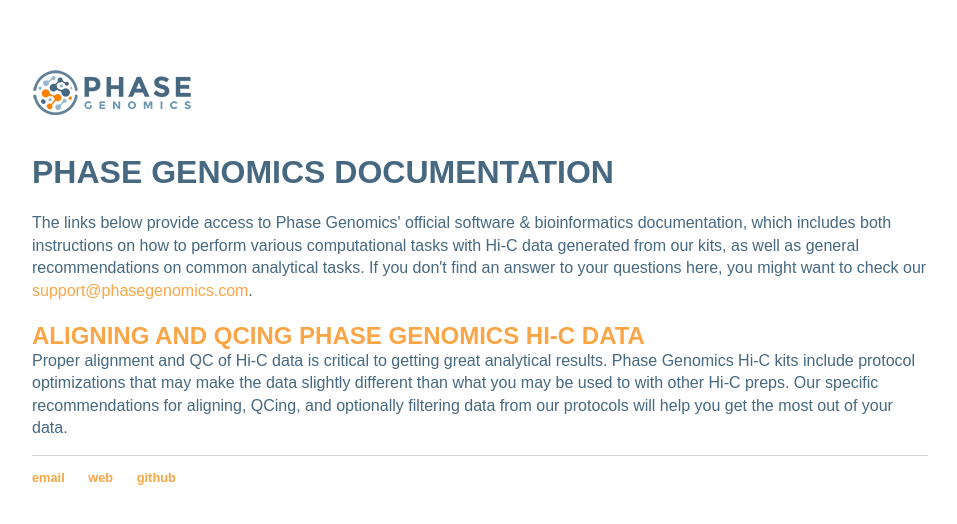
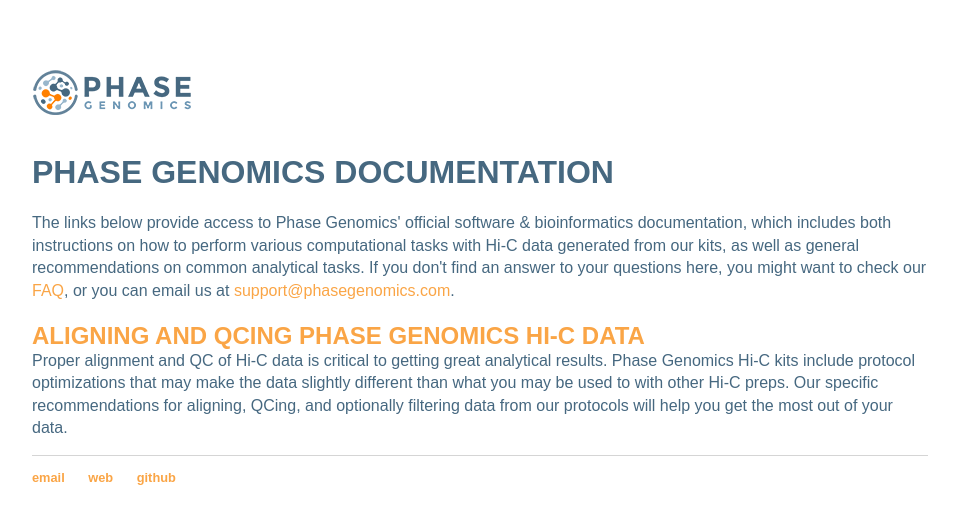
Before and after one commit to phasegenomics/phasegenomics.github.io, a Jekyll site: the page built from index.html, in a window 1280 px wide. Shown: the top 524 px of the page, without its empty margins (160-1117 px from the left). Built offline with Jekyll 4.4.1, drawn with Linux system fonts in a browser that asks for light colours; some of the changed lines change nothing that is shown.

Commit message:
Update index.html

```diff
--- a/index.html
+++ b/index.html
@@ -4,7 +4,7 @@
 ---
 <div class="blurb">
 	<h1>Phase Genomics Documentation</h1>
-	<p>The links below provide access to Phase Genomics' official software & bioinformatics documentation, which includes both instructions on how to perform various computational tasks with Hi-C data generated from our kits, as well as general recommendations on common analytical tasks. If you don't find an answer to your questions here, you might want to check our <a href="https://phasegenomics.com/resources/#faq_general>FAQ</a>, or you can email us at <a href="mailto:support@phasegenomics.com">support@phasegenomics.com</a>.</p>
+	<p>The links below provide access to Phase Genomics' official software & bioinformatics documentation, which includes both instructions on how to perform various computational tasks with Hi-C data generated from our kits, as well as general recommendations on common analytical tasks. If you don't find an answer to your questions here, you might want to check our <a href="https://phasegenomics.com/resources/#faq_general">FAQ</a>, or you can email us at <a href="mailto:support@phasegenomics.com">support@phasegenomics.com</a>.</p>
 
 	{% for post in site.posts %}
 		<h2 class="tight-bottom"><a href="{{ post.url }}" title="{{ post.title }}">{{ post.title }}</a></h2>
```
